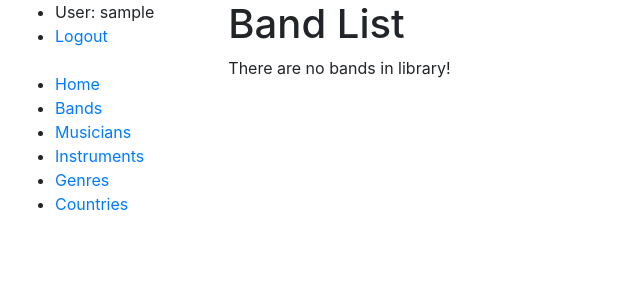
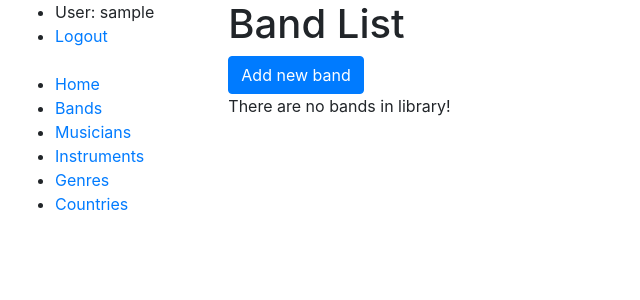
Before and after one commit to VladyslavKlevanskyi/music-world, a Django app: page /bands/ in a window 1280 px wide. Shown: the top 300 px of the page, without its empty margins (0-640 px from the left). Run offline with Django 4.2, Linux system fonts and the light colour scheme; the visitor is signed in with stand-in values (Sample User, id 1); data that the repository does not hold is empty.

Commit message:
Add Create, Update & Delete for band views

```diff
--- a/catalog/urls.py
+++ b/catalog/urls.py
@@ -19,7 +19,10 @@ from catalog.views import (
     MusicianUpdateView,
     MusicianDeleteView,
     BandListView,
-    BandDetailView
+    BandDetailView,
+    BandCreateView,
+    BandUpdateView,
+    BandDeleteView
 )
 
 urlpatterns = [
@@ -124,7 +127,21 @@ urlpatterns = [
         BandDetailView.as_view(),
         name="band-detail-view"
     ),
-
+    path(
+        "bands/create/",
+        BandCreateView.as_view(),
+        name="band-create"
+    ),
+    path(
+        "bands/<int:pk>/update/",
+        BandUpdateView.as_view(),
+        name="band-update"
+    ),
+    path(
+        "bands/<int:pk>/delete/",
+        BandDeleteView.as_view(),
+        name="band-delete"
+    ),
 ]
 
 app_name = "catalog"
--- a/catalog/views.py
+++ b/catalog/views.py
@@ -4,7 +4,7 @@ from django.shortcuts import render
 from django.urls import reverse_lazy
 from django.views import generic
 
-from catalog.forms import MusicianCreationForm
+from catalog.forms import MusicianCreationForm, BandForm
 from catalog.models import (
     Band,
     Musician,
@@ -154,3 +154,20 @@ class BandDetailView(LoginRequiredMixin, generic.DetailView):
     ).prefetch_related(
         "genres"
     )
+
+
+class BandCreateView(LoginRequiredMixin, generic.CreateView):
+    model = Band
+    form_class = BandForm
+    success_url = reverse_lazy("catalog:band-list-view")
+
+
+class BandUpdateView(LoginRequiredMixin, generic.UpdateView):
+    model = Band
+    form_class = BandForm
+    success_url = reverse_lazy("catalog:band-list-view")
+
+
+class BandDeleteView(LoginRequiredMixin, generic.DeleteView):
+    model = Band
+    success_url = reverse_lazy("catalog:band-list-view")
--- a/templates/catalog/band_list.html
+++ b/templates/catalog/band_list.html
@@ -2,6 +2,10 @@
 
 {% block content %}
 	<h1>Band List</h1>
+
+	<a href="{% url 'catalog:band-create' %}" class="btn btn-primary link-to-page">
+		Add new band
+	</a>
 
 	{% if band_list %}
 		<ul>
@@ -13,6 +17,15 @@
 						{% for genre in band.genres.all %}
 							{{ genre.name }}
 						{% endfor %} )
+
+					<a href="{% url 'catalog:band-update' pk=band.id %}">
+          	Edit
+          </a>
+					 /
+					<a style="color: red" href="{% url 'catalog:band-delete' pk=band.id %}">
+          	Delete
+					</a>
+
 				</li>
 			{% endfor %}
 		</ul>
```
Also changed, not shown: catalog/forms.py (+18 -1 lines), templates/catalog/band_confirm_delete.html (added, +10 -0 lines), templates/catalog/band_form.html (added, +11 -0 lines).
